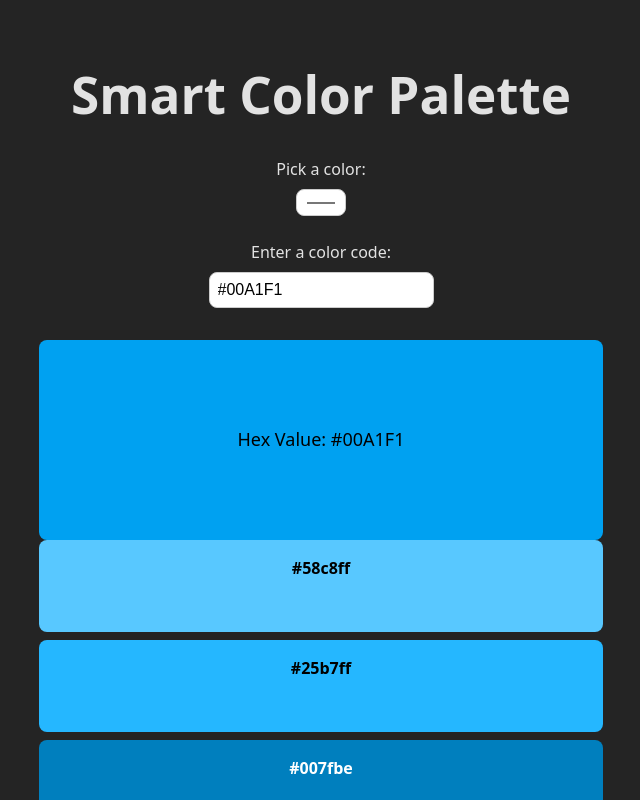
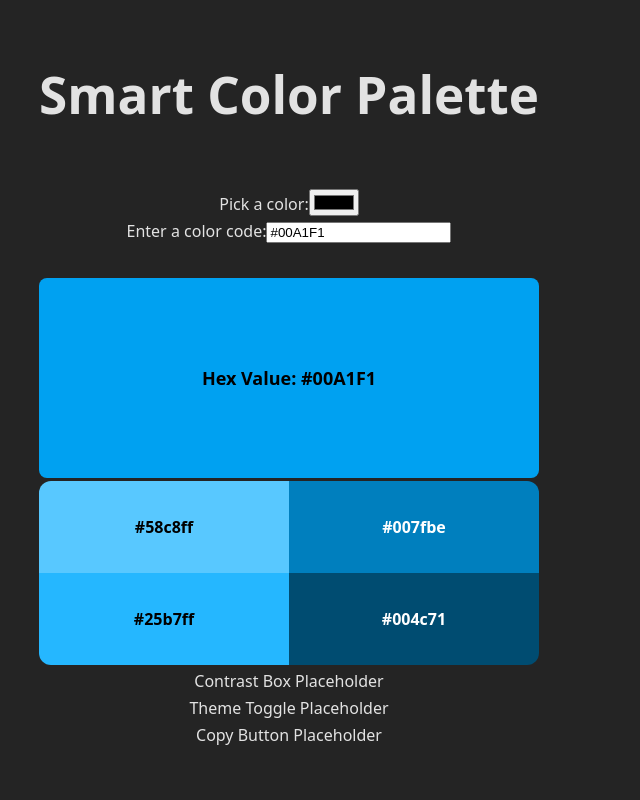
Before and after one commit to LilianeCharlie/Smart-Color-Palette, a React (Vite) app: page / in a window 1280 px wide. Shown: the top 800 px of the page, without its empty margins (351-991 px from the left). Built offline with nearby package versions, Linux system fonts and the light colour scheme.

Commit message:
Refactor layout and styles; add ColorPicker.css and GradientCardList.css

```diff
--- a/src/components/ColorDisplay.module.css
+++ b/src/components/ColorDisplay.module.css
@@ -7,6 +7,7 @@
     align-items: center;
     text-align: center;
     font-size: 18px;
+    font-weight: bold;
     transition: background-color 0.3s ease, color 0.3s ease;
 }
 
--- /dev/null
+++ b/src/components/ColorPicker.css
@@ -0,0 +1,16 @@
+.color-picker, .color-input {
+    margin: 1.5rem auto;
+    display: flex;
+    flex-direction: column;
+    align-items: center;
+    gap: 0.5rem;
+  }
+
+  .color-input-field {
+    padding: 0.5rem;
+    border: 1px solid #ccc;
+    border-radius: 8px;
+    font-size: 1rem;
+    background-color: #fff;
+    color: #000;
+  }
--- a/src/components/GradientCard.css
+++ b/src/components/GradientCard.css
@@ -1,13 +1,11 @@
 .gradient-card {
     padding: 1rem;
-    border-radius: 8px;
     text-align: center;
     color: #fff;
-    margin-bottom: 0.5rem;
     font-weight: bold;
     height: 60px;
     display: flex;
-    flex-direction: colum;
+    flex-direction: column;
     justify-content: center;
     background-color: gray;
 }
--- /dev/null
+++ b/src/components/GradientCardList.css
@@ -0,0 +1,11 @@
+.gradient-card-wrapper {
+    border-radius: 12px;
+    width: 100%;
+    overflow: hidden;
+}
+
+.gradient-card-list {
+    display: grid;
+    grid-template-columns: repeat(2, 1fr);
+    gap: 0;
+}
--- a/src/components/GradientCardList.jsx
+++ b/src/components/GradientCardList.jsx
@@ -1,15 +1,18 @@
 import React from "react";
 import GradientCard from "./GradientCard";
+import "./GradientCardList.css";
 import { generateGradientShades } from "../utils/colorVariants";
 
 const GradientCardList = ({ baseColor }) => {
   const shades = generateGradientShades(baseColor);
 
   return (
-    <div className="gradient-card-list">
-      {shades.map((shade, index) => (
-        <GradientCard key={index} color={shade} />
-      ))}
+    <div className="gradient-card-wrapper">
+      <div className="gradient-card-list">
+        {shades.map((shade, index) => (
+          <GradientCard key={index} color={shade} />
+        ))}
+      </div>
     </div>
   );
 };
--- a/src/index.css
+++ b/src/index.css
@@ -39,12 +39,7 @@ body {
   color: rgba(255, 255, 255, 0.87);
 }
 
-.app-container {
-  max-width: 600px;
-  width: 100%;
-  padding: 2rem;
-  text-align: center;
-}
+
 
 h1 {
   font-size: 3.2em;
@@ -70,22 +65,7 @@ button:focus-visible {
   outline: 4px auto -webkit-focus-ring-color;
 }
 
-.color-picker, .color-input {
-  margin: 1.5rem auto;
-  display: flex;
-  flex-direction: column;
-  align-items: center;
-  gap: 0.5rem;
-}
 
-.color-input-field {
-  padding: 0.5rem;
-  border: 1px solid #ccc;
-  border-radius: 8px;
-  font-size: 1rem;
-  background-color: #fff;
-  color: #000;
-}
 
 
 
--- a/src/styles/App.css
+++ b/src/styles/App.css
@@ -0,0 +1,20 @@
+.app-container {
+    height: 100vh;
+    width: 100%;
+    display: flex;
+    flex-direction: column;
+    align-items: center;
+    padding-top: 2rem;
+    text-align: center;
+    box-sizing: border-box;
+  }
+
+  .palette-wrapper {
+    max-width: 600px;
+    width: 100%;
+    display: flex;
+    flex-direction: column;
+    gap: 0.2rem;
+    padding: 2rem;
+    text-align: center;
+  }
--- a/src/utils/colorVariants.js
+++ b/src/utils/colorVariants.js
@@ -2,10 +2,11 @@ import { colord } from "colord";
 
 export function generateGradientShades(baseColor) {
   const base = colord(baseColor);
-  return [
-    base.lighten(0.2).toHex(),
-    base.lighten(0.1).toHex(),
-    base.darken(0.1).toHex(),
-    base.darken(0.25).toHex(),
-  ];
+
+    const light1 = base.lighten(0.2).toHex();
+    const light2 = base.lighten(0.1).toHex();
+    const dark1 = base.darken(0.1).toHex();
+    const dark2 = base.darken(0.25).toHex();
+
+    return [light1, dark1, light2, dark2];
 }
```
